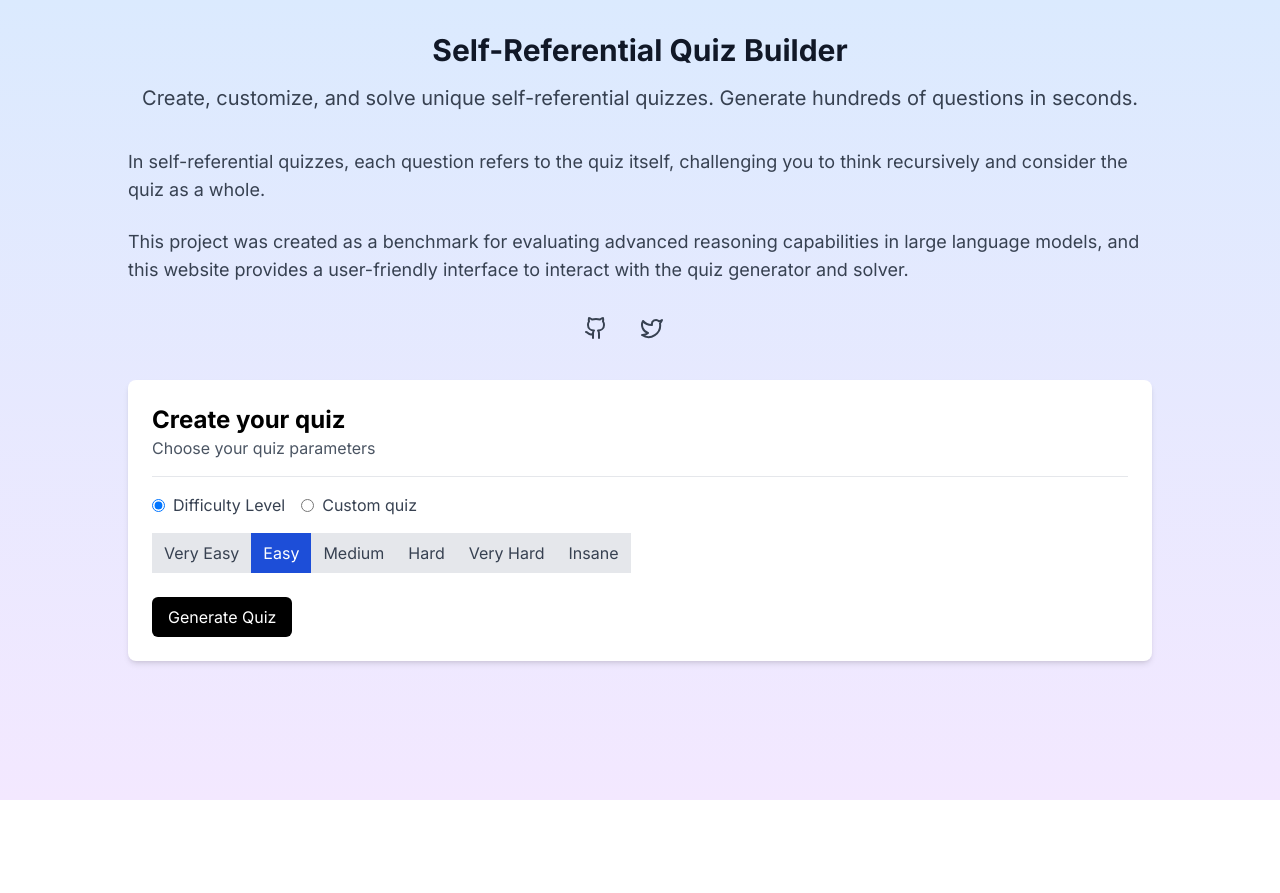
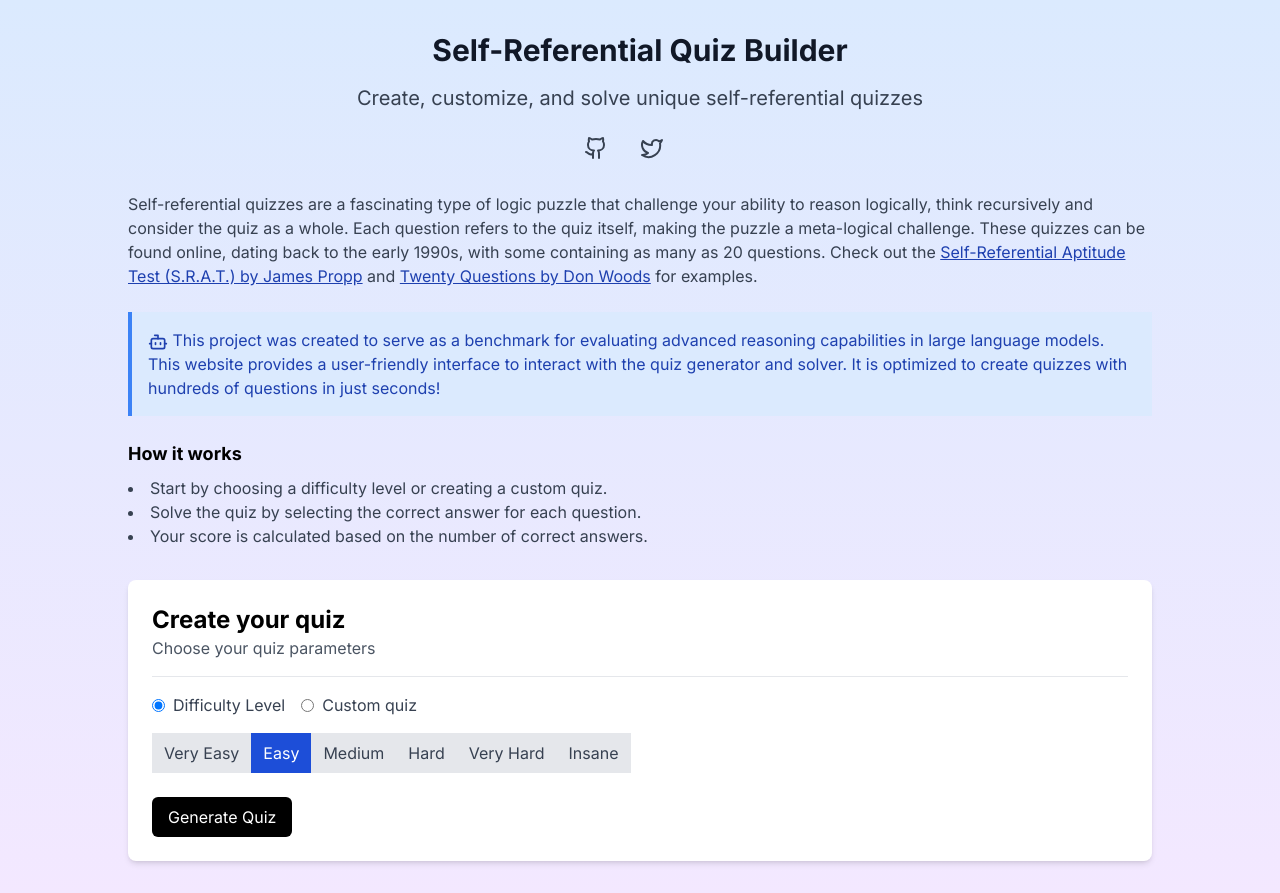
Before and after one commit to rovle/selfref-frontend, a Nuxt app: page / in a window 1280 px wide. Before the commit the page ends 800 px from the top, so only its background shows below. Built offline with nearby package versions, Linux system fonts and the light colour scheme.

Commit message:
improve text

```diff
--- a/pages/index.vue
+++ b/pages/index.vue
@@ -4,20 +4,11 @@
             <header class="mb-8">
                 <h1 class="md:text-3xl text-2xl font-bold text-gray-900 mb-4 text-center">Self-Referential Quiz Builder
                 </h1>
-                <p class="md:text-xl text-center text-gray-700 mb-9">
-                    Create, customize, and solve unique self-referential quizzes. Generate hundreds
-                    of questions in seconds.
-                </p>
-                <p class="md:text-lg text-gray-700 mb-6">In self-referential quizzes, each question refers to the quiz
-                    itself, challenging you to think
-                    recursively and consider the quiz as a whole.</p>
-                <p class="md:text-lg text-gray-700 mb-6">
-                    This project was created as a benchmark for evaluating advanced reasoning capabilities in large
-                    language models, and this website provides a user-friendly interface to interact with the quiz
-                    generator and solver.
+                <p class="md:text-xl text-center text-gray-700 mb-4">
+                    Create, customize, and solve unique self-referential quizzes
                 </p>
 
-                <div class="flex justify-center space-x-4">
+                <div class="flex justify-center space-x-4 mb-6">
                     <a href="https://github.com" target="_blank" rel="noopener noreferrer"
                         class="p-2 rounded-md hover:bg-gray-100" aria-label="GitHub">
                         <Github class="w-6 h-6 text-gray-700" />
@@ -31,6 +22,36 @@
                         <!-- <LessWrong class="w-6 h-6 text-gray-700" /> -->
                     </a>
                 </div>
+
+                <p class="text-gray-700 mb-6">
+                    Self-referential quizzes are a fascinating type of logic puzzle that challenge your ability to
+                    reason logically, think recursively and consider the quiz as a whole. Each question refers
+                    to the quiz itself, making the
+                    puzzle a meta-logical challenge. These quizzes can be found online, dating back to the early 1990s,
+                    with some containing as many as
+                    20 questions. Check out the <a href="https://faculty.uml.edu/jpropp/srat-Q.txt"
+                        class="text-blue-800 underline hover:text-blue-900">Self-Referential Aptitude Test (S.R.A.T.) by
+                        James Propp</a> and <a href="https://www.mathpuzzle.com/20questions.htm"
+                        class="text-blue-800 underline hover:text-blue-900">Twenty Questions by Don Woods</a> for
+                    examples.
+                </p>
+
+                <div class="bg-blue-100 border-l-4 border-blue-500 text-blue-800 p-4 mb-6" role="alert">
+                    <p>
+                        <Bot class="w-5 h-5 inline-block" />
+                        This project was created to serve as a benchmark for evaluating advanced reasoning capabilities
+                        in large
+                        language models. This website provides a user-friendly interface to interact with the quiz
+                        generator and solver. It is optimized to create quizzes with hundreds of questions in just
+                        seconds!
+                    </p>
+                </div>
+                <h2 class="md:text-lg text-lg font-bold mb-2">How it works</h2>
+                <ul class="list-disc list-inside text-gray-700 mb-6">
+                    <li>Start by choosing a difficulty level or creating a custom quiz.</li>
+                    <li>Solve the quiz by selecting the correct answer for each question.</li>
+                    <li>Your score is calculated based on the number of correct answers.</li>
+                </ul>
             </header>
 
             <div class="bg-white shadow-md rounded-lg p-6">
@@ -115,7 +136,7 @@
                                         </button>
                                         <button class="p-1 rounded-sm bg-red-500 hover:bg-red-600 text-white"
                                             @click.stop="handleAnswer(question.id, index, 'incorrect')"
-                                            aria-label="Mark as Incorrect">
+                                            aria-label="Mark as Wrong">
                                             <X class="w-4 h-4" />
                                         </button>
                                     </div>
@@ -167,6 +188,8 @@ import {
     X,
     Github,
     Twitter,
+    Info,
+    Bot
 } from 'lucide-vue-next';
 
 type Question = {
@@ -264,7 +287,7 @@ const cardDescription = computed(() =>
     quizState.value === 'setup'
         ? 'Choose your quiz parameters'
         : quizState.value === 'solving'
-            ? 'Select the correct answers and mark incorrect options'
+            ? 'Select the correct answers and mark wrong options'
             : 'See how well you did!'
 );
 </script>
```
